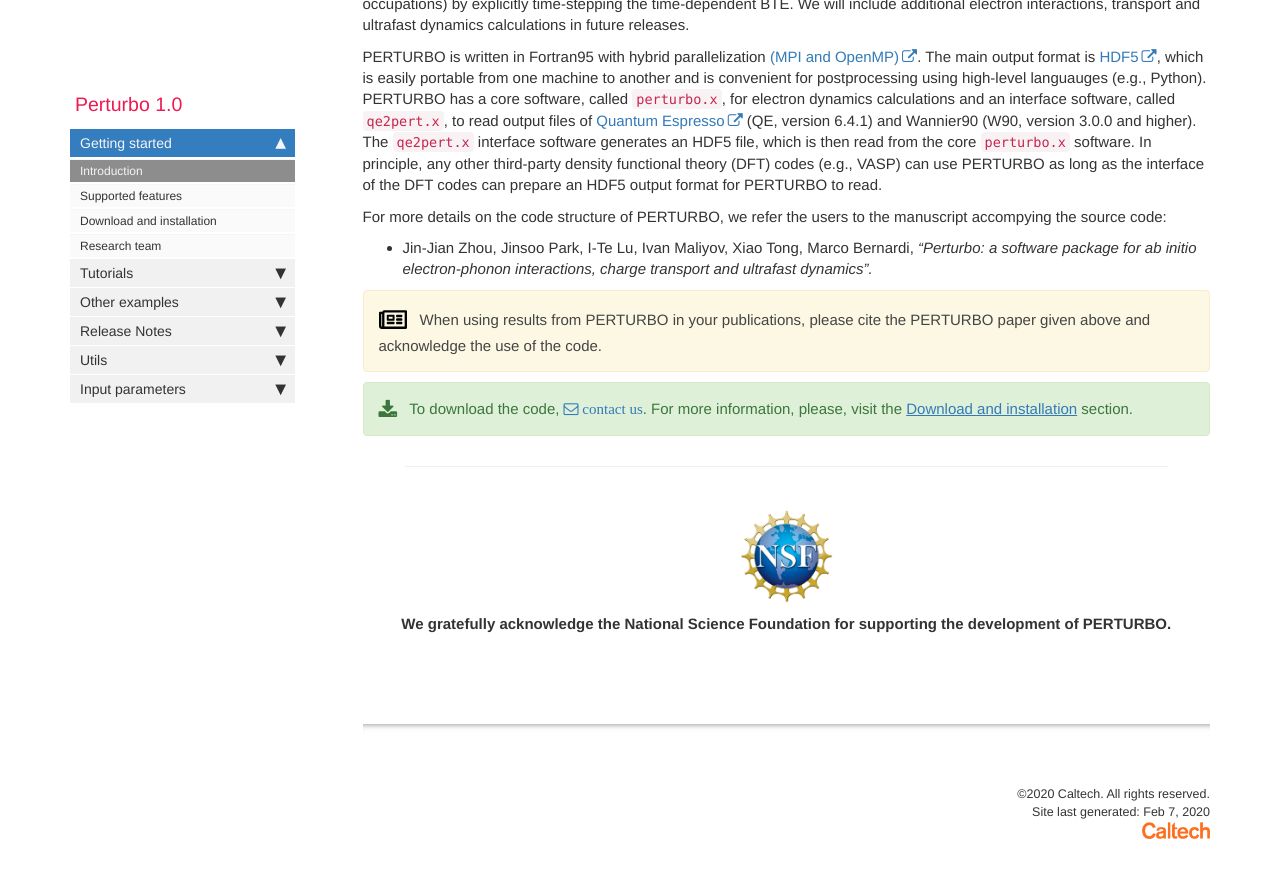
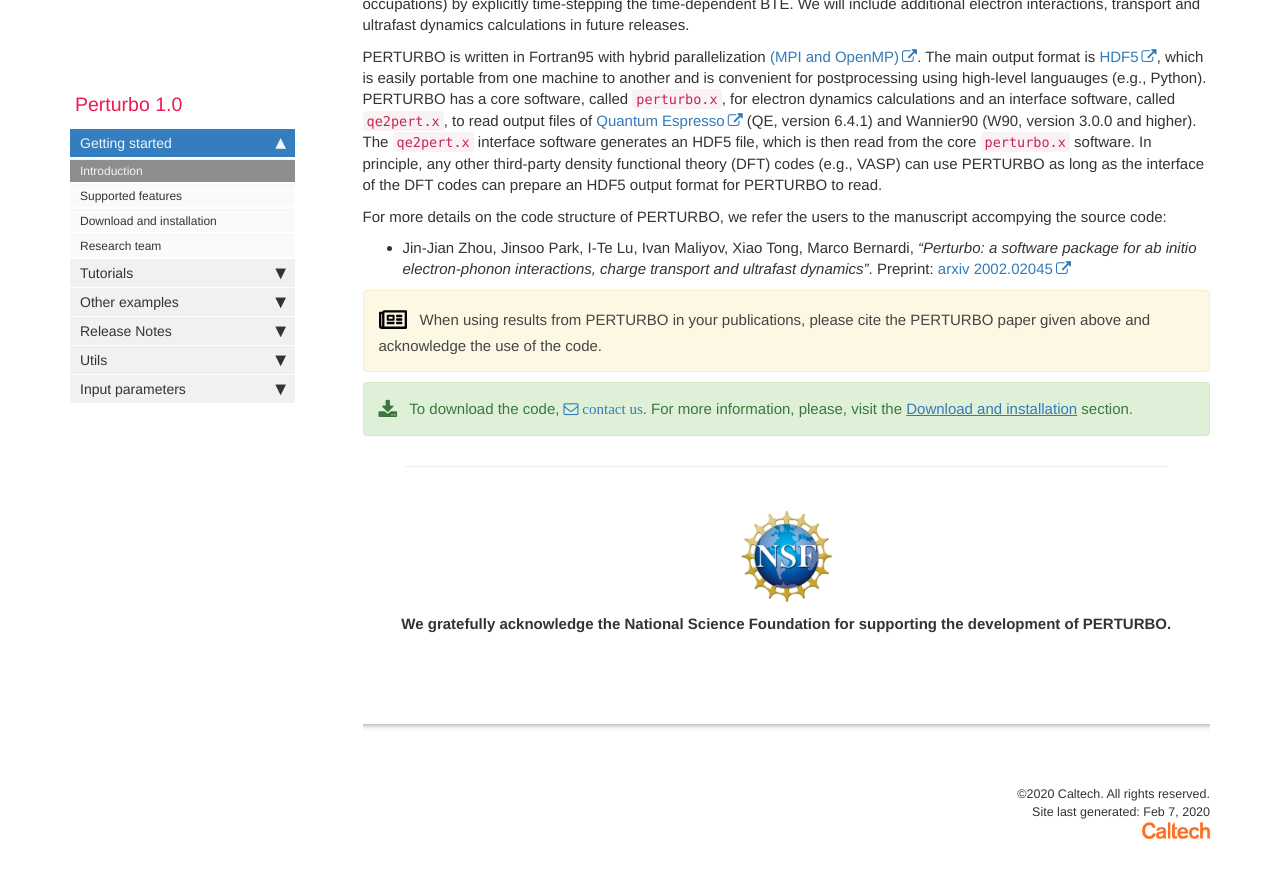
Before and after one commit to zhengMDcode/perturbo-code.github.io, a Jekyll site: the page built from index.md, in a window 1280 px wide and 900 px high, scrolled down 507 px. Shown: the top 878 px of the window. Built offline with Jekyll 4.4.1, drawn with Linux system fonts in a browser that asks for light colours; comment, search, counter and statistics services are not loaded.

Commit message:
Article update

```diff
--- a/index.md
+++ b/index.md
@@ -91,7 +91,7 @@ PERTURBO is written in Fortran95 with hybrid parallelization <a href="https://ww
 
 For more details on the code structure of PERTURBO, we refer the users to the manuscript accompying the source code:
 
-- Jin-Jian Zhou, Jinsoo Park, I-Te Lu, Ivan Maliyov, Xiao Tong, Marco Bernardi, <i>"Perturbo: a software package for ab initio electron-phonon interactions, charge transport and ultrafast dynamics"<i>.
+- Jin-Jian Zhou, Jinsoo Park, I-Te Lu, Ivan Maliyov, Xiao Tong, Marco Bernardi, <i>"Perturbo: a software package for ab initio electron-phonon interactions, charge transport and ultrafast dynamics"</i>. Preprint: <a href="https://arxiv.org/abs/2002.02045" target="_blank">arxiv 2002.02045</a>
 
 <div markdown="span" class="alert alert-warning" role="alert">
 <img src="images/newspaper-regular.svg" style="width:3.5%;margin-top:0.1%" >
```
Also changed, not shown: index_for_pdf.md (+1 -1 lines), 1 other file.
